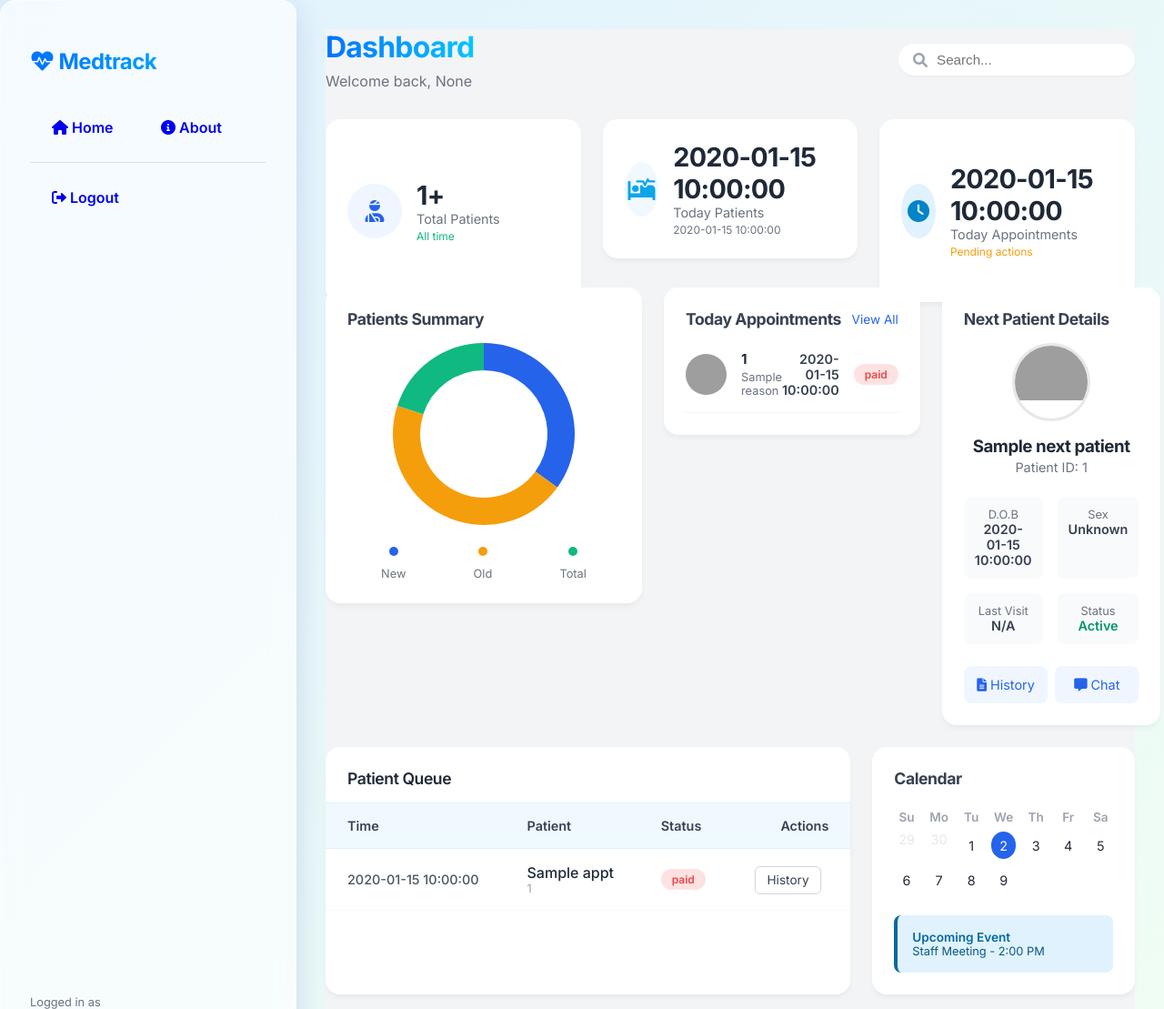
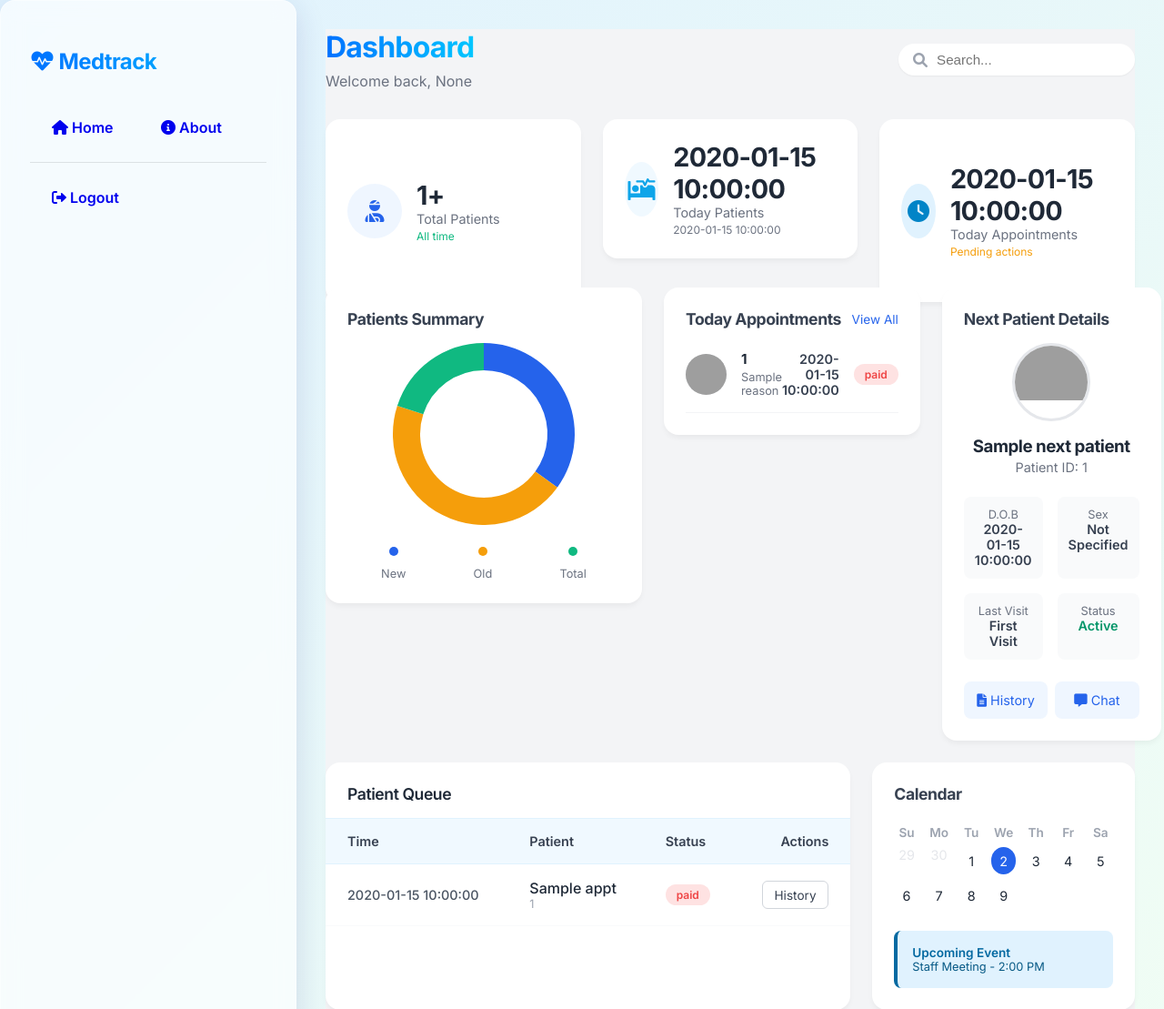
Before and after one commit to prasannabme2022/AWS-Captone-project, a Flask app: template templates/doctor/dashboard.html in a window 1280 px wide. Shown: the top 1109 px of the page at 91% size. Run offline with Flask 3, Linux system fonts and the light colour scheme; the template is opened without the code that fills it: most values are stand-ins (such as "Sample title", 1, 10 or a date in 2020); grey boxes are pictures that could not be loaded.

Commit message:
style: Polish doctor dashboard alignment and placeholders

```diff
--- a/templates/doctor/dashboard.html
+++ b/templates/doctor/dashboard.html
@@ -183,11 +183,11 @@
                 </div>
                 <div style="background: #f9fafb; padding: 0.75rem; border-radius: 8px; text-align: center;">
                     <div style="font-size: 0.8rem; color: #6b7280;">Sex</div>
-                    <div style="font-weight: 600; color: #374151; font-size: 0.9rem;">Unknown</div>
+                    <div style="font-weight: 600; color: #374151; font-size: 0.9rem;">Not Specified</div>
                 </div>
                 <div style="background: #f9fafb; padding: 0.75rem; border-radius: 8px; text-align: center;">
                     <div style="font-size: 0.8rem; color: #6b7280;">Last Visit</div>
-                    <div style="font-weight: 600; color: #374151; font-size: 0.9rem;">N/A</div>
+                    <div style="font-weight: 600; color: #374151; font-size: 0.9rem;">First Visit</div>
                 </div>
                 <div style="background: #f9fafb; padding: 0.75rem; border-radius: 8px; text-align: center;">
                     <div style="font-size: 0.8rem; color: #6b7280;">Status</div>
@@ -252,22 +252,28 @@
                     {% else %}
                     {% for appt in active_queue %}
                     <tr style="border-bottom: 1px solid #f9fafb;">
-                        <td style="padding: 1rem 1.5rem; color: #4b5563; font-weight: 500; font-size: 0.9rem;">
+                        <td
+                            style="padding: 1rem 1.5rem; color: #4b5563; font-weight: 500; font-size: 0.9rem; vertical-align: middle;">
+                            {% if 'N/A' in appt.time %}
+                            <span style="color: #d1d5db; font-size: 0.8rem;">--:--</span>
+                            {% else %}
                             {{ appt.time.split(' ')[1] if ' ' in appt.time else appt.time }}
+                            {% endif %}
                         </td>
-                        <td style="padding: 1rem 1.5rem;">
+                        <td style="padding: 1rem 1.5rem; vertical-align: middle;">
                             <div style="font-weight: 500; color: #1f2937;">{{ appt.patient_name }}</div>
                             <div style="font-size: 0.8rem; color: #9ca3af;">{{ appt.patient_id }}</div>
                         </td>
-                        <td style="padding: 1rem 1.5rem;">
+                        <td style="padding: 1rem 1.5rem; vertical-align: middle;">
                             <span
                                 class="status-badge status-{{ 'normal' if appt.status == 'COMPLETED' else 'review' if appt.status == 'CONSULTING' else 'attention' }}">
                                 {{ appt.status }}
                             </span>
                         </td>
-                        <td style="padding: 1rem 1.5rem; text-align: right;">
+                        <td style="padding: 1rem 1.5rem; text-align: right; vertical-align: middle;">
+                            <div style="display: flex; gap: 0.5rem; justify-content: flex-end; align-items: center;">
                                 <a href="{{ url_for('doctor_view_vault', patient_id=appt.patient_id) }}"
-                                style="background: white; border: 1px solid #d1d5db; color: #374151; padding: 0.4rem 0.8rem; border-radius: 6px; font-size: 0.85rem; cursor: pointer; text-decoration: none; margin-right: 0.5rem;">
+                                    style="background: white; border: 1px solid #d1d5db; color: #374151; padding: 0.4rem 0.8rem; border-radius: 6px; font-size: 0.85rem; cursor: pointer; text-decoration: none;">
                                     History
                                 </a>
 
@@ -287,6 +293,7 @@
                                     <i class="fas fa-flag-checkered"></i> Complete
                                 </a>
                                 {% endif %}
+                            </div>
                         </td>
                     </tr>
                     {% endfor %}
```
Lines whose indentation alone changed are shown as unchanged.
